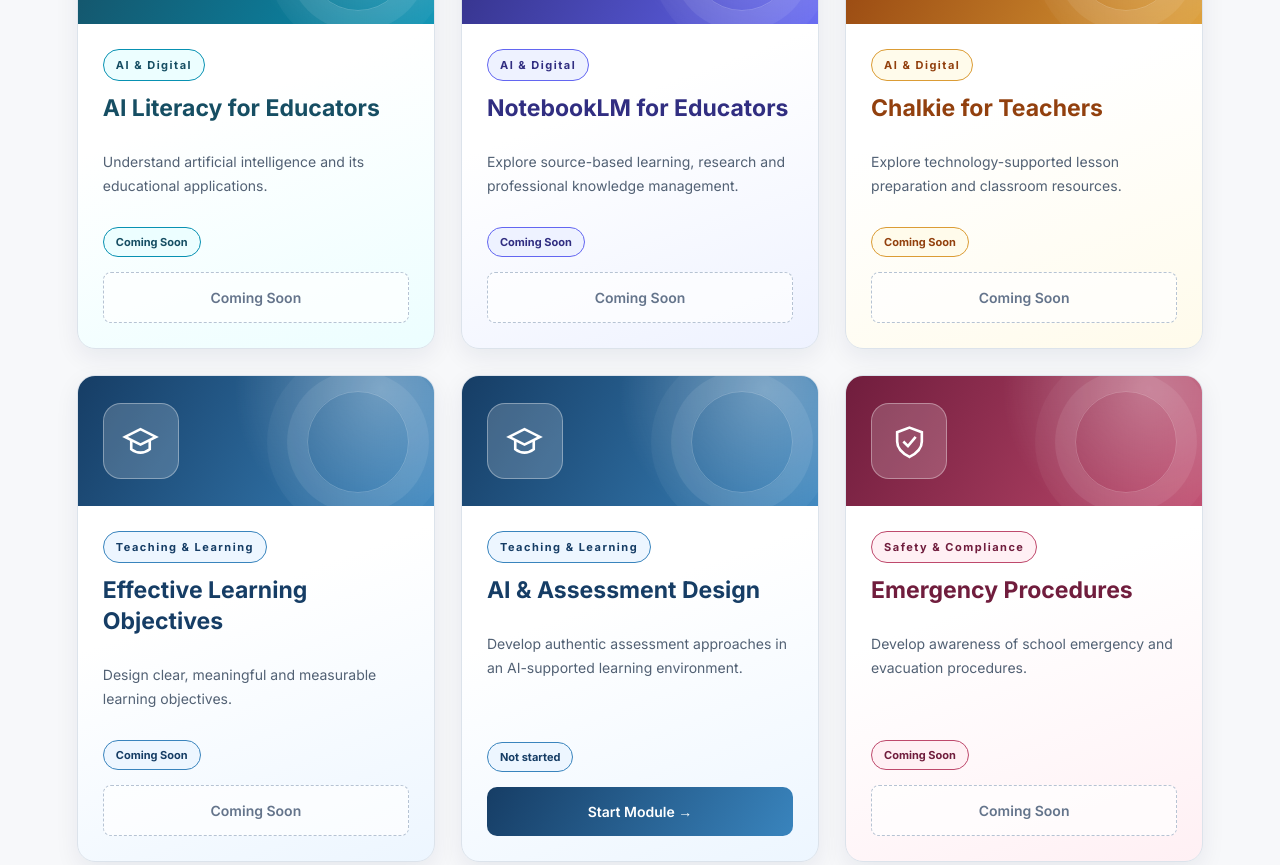
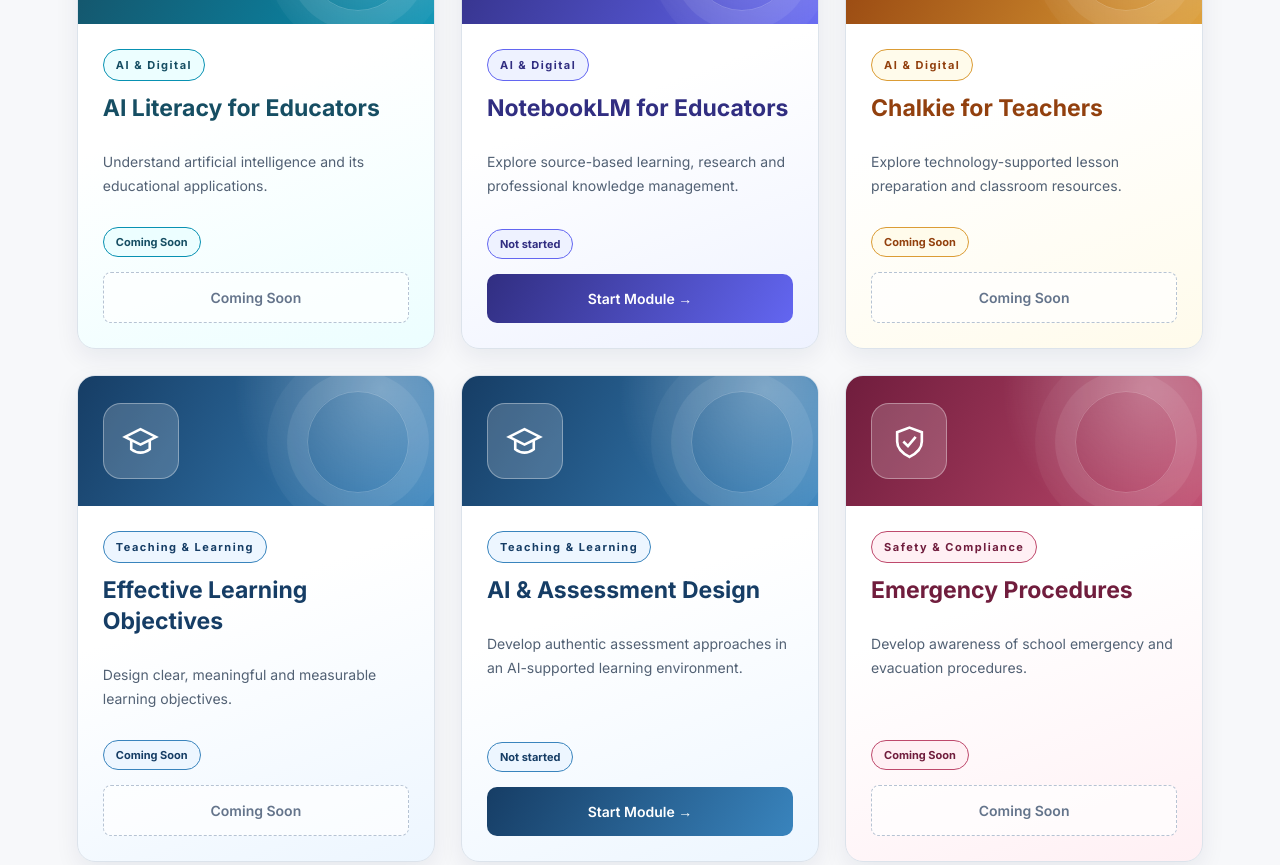
Before and after one commit to ieltscoregetter-a11y/learning-hub, a plain HTML site: page pd.html in a window 1280 px wide. Shown: the part 1961-2826 px from the top of the page. Drawn offline with nearby package versions, Linux system fonts and the light colour scheme.

Commit message:
Activate NotebookLM PD module

```diff
--- a/pd.html
+++ b/pd.html
@@ -663,7 +663,8 @@ const modules = [
         title: "NotebookLM for Educators",
         category: "AI & Digital",
         description: "Explore source-based learning, research and professional knowledge management.",
-        available: false
+        file: "notebooklm.html",
+available: true
     },
 
     {
```
